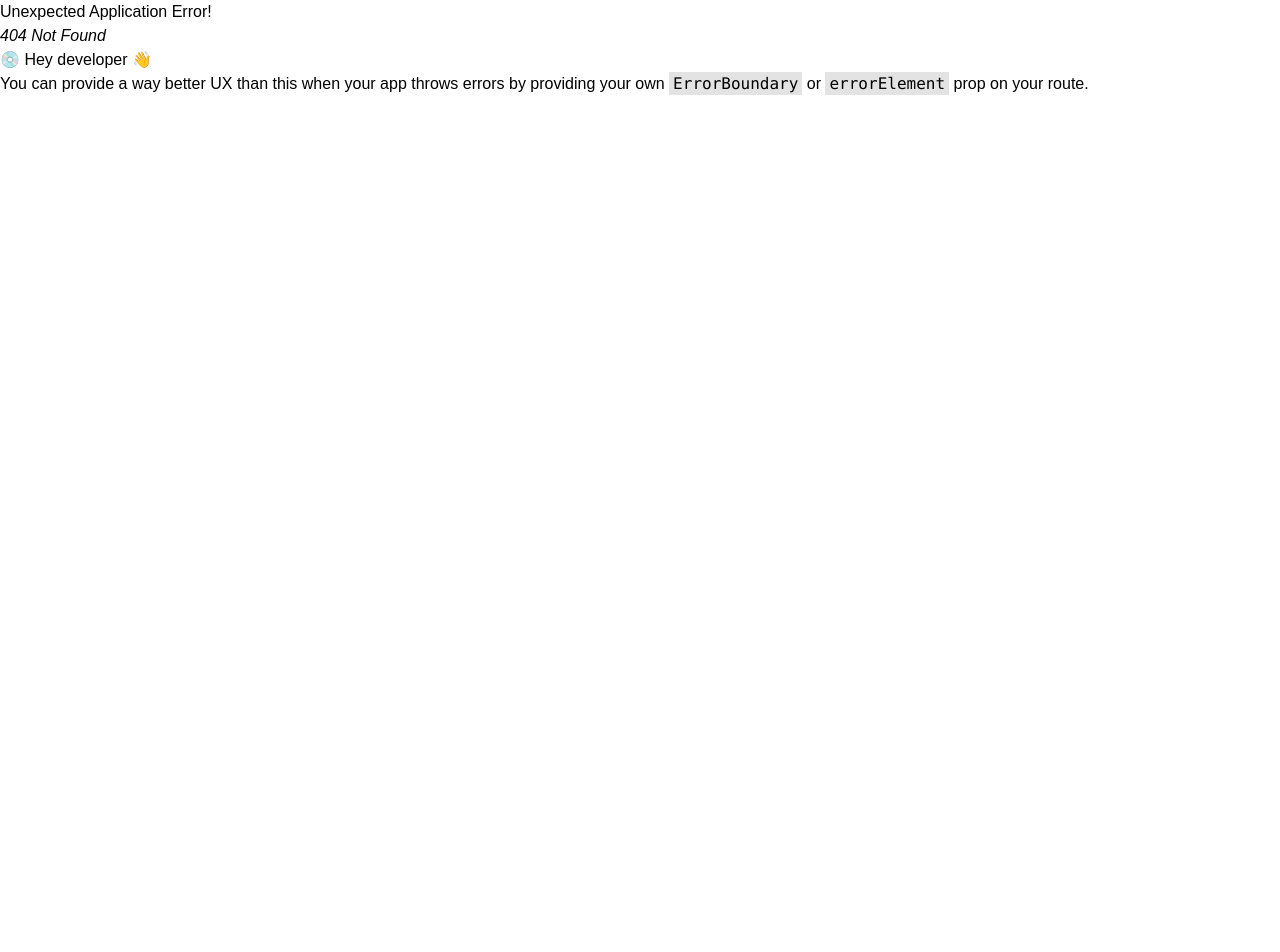
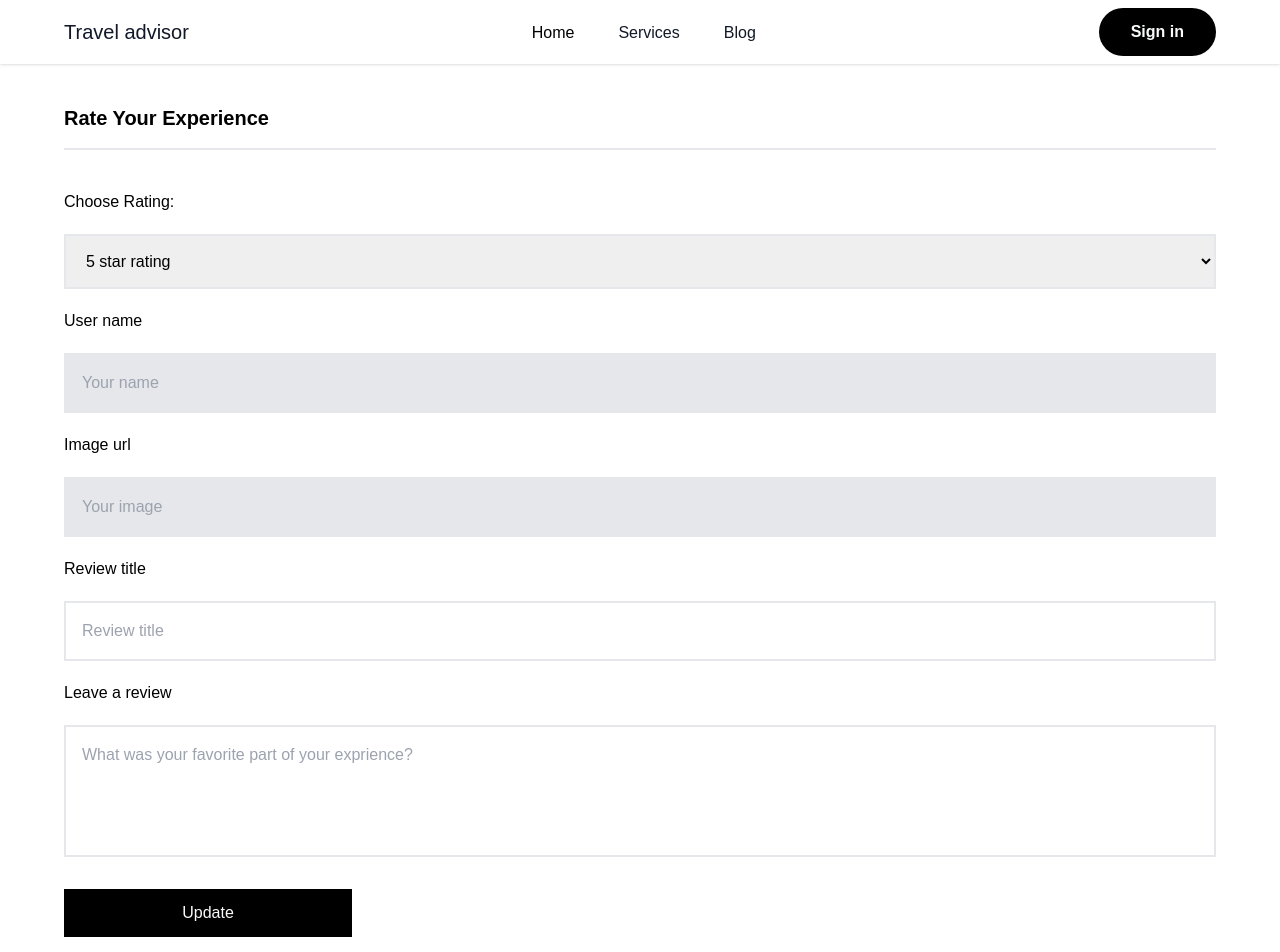
Before and after one commit to Kanon-Hosen/travel-buddy-client, a React (Create React App) app: page /editreview/1 in a window 1280 px wide. Before the commit this address had no page. Shown: the top 952 px of the page. Before the commit the page ends 800 px from the top, so only its background shows below. Built offline with nearby package versions, Linux system fonts and the light colour scheme; no server answers.

Commit message:
reverse review

```diff
--- a/src/MainRoute/MainRoute.js
+++ b/src/MainRoute/MainRoute.js
@@ -3,6 +3,7 @@ import { createBrowserRouter, RouterProvider } from 'react-router-dom';
 import AddService from '../pages/AddService';
 import Blog from '../pages/Blog';
 import DetailsServ from '../pages/DetailsServ';
+import EditReview from '../pages/EditReview';
 import Home from '../pages/Home';
 import Layout from '../pages/Layout';
 import Login from '../pages/Login';
@@ -41,6 +42,10 @@ const MainRoute = () => {
                     element:<WriteReview></WriteReview>
                 },
                 {
+                    path: '/editreview/:id',
+                    element:<EditReview></EditReview>
+                },
+                {
                     path: '/services/:id',
                     element:<DetailsServ></DetailsServ>
                 },
--- a/src/pages/DetailsServ.js
+++ b/src/pages/DetailsServ.js
@@ -3,7 +3,7 @@ import { useEffect } from "react";
 import { useAuthState } from "react-firebase-hooks/auth";
 import { BsHeart } from "react-icons/bs";
 import { FaRegCommentDots } from "react-icons/fa";
-import { useParams } from "react-router";
+import { useLocation, useParams } from "react-router";
 import { Link } from "react-router-dom";
 import { auth } from "../config/Firebase";
 
@@ -11,34 +11,53 @@ const DetailsServ = () => {
   const { id } = useParams();
   const [service, setService] = useState({});
   const [user, loading] = useAuthState(auth);
-  const username = user?.displayName?.replaceAll(' ', '')
-  console.log("🚀 ~ file: DetailsServ.js ~ line 15 ~ DetailsServ ~ username", username)
-  const [review, setReview] = useState([]);
+  const [reviews, setReview] = useState([]);
+  console.log("🚀 ~ file: DetailsServ.js ~ line 15 ~ DetailsServ ~ reviews", reviews)
+  const location = useLocation();
   useEffect(() => {
     fetch(`http://localhost:5000/review/${id}`)
-          .then(res => res.json())
-      .then(data=>setReview(data))
-  }, [id])
+      .then((res) => res.json())
+      .then((data) => setReview(data));
+  }, [id]);
 
   useEffect(() => {
     fetch(`http://localhost:5000/services/${id}`)
       .then((res) => res.json())
       .then((data) => setService(data));
   }, [id]);
-
+  const review = [...reviews].reverse();
+  console.log("🚀 ~ file: DetailsServ.js ~ line 17 ~ DetailsServ ~ review", review)
 
   // loader added
   if (loading) {
-    return <div className={`${loading ? 'visible' : 'hidden'} absolute top-16 left-0 z-50 flex items-center justify-center w-full h-screen bg-gray-900 bg-opacity-20`}>
-    <div role="status" className='z-50'>
-<svg className="inline z-50 mr-2 w-8 h-8 text-gray-200 animate-spin dark:text-gray-600 fill-green-500" viewBox="0 0 100 101" fill="none" xmlns="http://www.w3.org/2000/svg">
-<path d="M100 50.5908C100 78.2051 77.6142 100.591 50 100.591C22.3858 100.591 0 78.2051 0 50.5908C0 22.9766 22.3858 0.59082 50 0.59082C77.6142 0.59082 100 22.9766 100 50.5908ZM9.08144 50.5908C9.08144 73.1895 27.4013 91.5094 50 91.5094C72.5987 91.5094 90.9186 73.1895 90.9186 50.5908C90.9186 27.9921 72.5987 9.67226 50 9.67226C27.4013 9.67226 9.08144 27.9921 9.08144 50.5908Z" fill="currentColor"/>
-<path d="M93.9676 39.0409C96.393 38.4038 97.8624 35.9116 97.0079 33.5539C95.2932 28.8227 92.871 24.3692 89.8167 20.348C85.8452 15.1192 80.8826 10.7238 75.2124 7.41289C69.5422 4.10194 63.2754 1.94025 56.7698 1.05124C51.7666 0.367541 46.6976 0.446843 41.7345 1.27873C39.2613 1.69328 37.813 4.19778 38.4501 6.62326C39.0873 9.04874 41.5694 10.4717 44.0505 10.1071C47.8511 9.54855 51.7191 9.52689 55.5402 10.0491C60.8642 10.7766 65.9928 12.5457 70.6331 15.2552C75.2735 17.9648 79.3347 21.5619 82.5849 25.841C84.9175 28.9121 86.7997 32.2913 88.1811 35.8758C89.083 38.2158 91.5421 39.6781 93.9676 39.0409Z" fill="currentFill"/>
+    return (
+      <div
+        className={`${
+          loading ? "visible" : "hidden"
+        } absolute top-16 left-0 z-50 flex items-center justify-center w-full h-screen bg-gray-900 bg-opacity-20`}
+      >
+        <div role="status" className="z-50">
+          <svg
+            className="inline z-50 mr-2 w-8 h-8 text-gray-200 animate-spin dark:text-gray-600 fill-green-500"
+            viewBox="0 0 100 101"
+            fill="none"
+            xmlns="http://www.w3.org/2000/svg"
+          >
+            <path
+              d="M100 50.5908C100 78.2051 77.6142 100.591 50 100.591C22.3858 100.591 0 78.2051 0 50.5908C0 22.9766 22.3858 0.59082 50 0.59082C77.6142 0.59082 100 22.9766 100 50.5908ZM9.08144 50.5908C9.08144 73.1895 27.4013 91.5094 50 91.5094C72.5987 91.5094 90.9186 73.1895 90.9186 50.5908C90.9186 27.9921 72.5987 9.67226 50 9.67226C27.4013 9.67226 9.08144 27.9921 9.08144 50.5908Z"
+              fill="currentColor"
+            />
+            <path
+              d="M93.9676 39.0409C96.393 38.4038 97.8624 35.9116 97.0079 33.5539C95.2932 28.8227 92.871 24.3692 89.8167 20.348C85.8452 15.1192 80.8826 10.7238 75.2124 7.41289C69.5422 4.10194 63.2754 1.94025 56.7698 1.05124C51.7666 0.367541 46.6976 0.446843 41.7345 1.27873C39.2613 1.69328 37.813 4.19778 38.4501 6.62326C39.0873 9.04874 41.5694 10.4717 44.0505 10.1071C47.8511 9.54855 51.7191 9.52689 55.5402 10.0491C60.8642 10.7766 65.9928 12.5457 70.6331 15.2552C75.2735 17.9648 79.3347 21.5619 82.5849 25.841C84.9175 28.9121 86.7997 32.2913 88.1811 35.8758C89.083 38.2158 91.5421 39.6781 93.9676 39.0409Z"
+              fill="currentFill"
+            />
           </svg>
           <span className="sr-only">Loading...</span>
         </div>
       </div>
+    );
   }
+
   return (
     <div>
       <div className="flex gap-5 my-5 w-full justify-between">
@@ -50,17 +69,17 @@ const DetailsServ = () => {
           <div className="flex items-center gap-1 my-4">
             <div
               className={` ${
-                review[0]?._id  ? "bg-green-500" : "bg-transparent"
+                review[0]?._id ? "bg-green-500" : "bg-transparent"
               } w-5 h-5 rounded-full border-2 border-green-500 `}
             ></div>
             <div
               className={` ${
-                review[0]?._id  ? "bg-green-500" : "bg-transparent"
+                review[0]?._id ? "bg-green-500" : "bg-transparent"
               } w-5 h-5  rounded-full border-2 border-green-500 `}
             ></div>
             <div
               className={` ${
-                review[0]?._id  ? "bg-green-500" : "bg-transparent"
+                review[0]?._id ? "bg-green-500" : "bg-transparent"
               } w-5 h-5  rounded-full border-2 border-green-500`}
             ></div>
             <div
@@ -68,7 +87,9 @@ const DetailsServ = () => {
                 review[0]?._id ? "bg-green-500" : "bg-transparent"
               } w-5 h-5 rounded-full border-2 border-green-500`}
             ></div>
-            <div className="text-sm text-gray-600 font-semibold ml-2 underline">{review.length} review </div>
+            <div className="text-sm text-gray-600 font-semibold ml-2 underline">
+              {review.length} review{" "}
+            </div>
           </div>
           <p className="text-base my-5 text-gray-600">{service.des}</p>
           <p className="mt-3 -mb-1 text-gray-600">from</p>
@@ -84,74 +105,107 @@ const DetailsServ = () => {
 
       <div className="my-10">
         <div>
-          {
-            user ? <div>
+          {user ? (
+            <div>
               {
                 <div>
                   <h1 className="my-10 text-3xl font-semibold">Contribute</h1>
-              <Link to={`/${id}/writereview`} className="border-black border-2 px-5 py-4 rounded-full text-black font-semibold my-6 hover:bg-black hover:text-gray-50 transition-colors">Write a review</Link>
-                </div>
-                }
-            </div> :
-              <div className="">
-                <h1 className="text-3xl font-semibold my-4">You need to Sign in first</h1>
-                <Link to='/login' className="px-5 py-3 bg-black rounded-full text-gray-50 mt-5">Sign in</Link>
+                  <Link
+                    to={`/${id}/writereview`}
+                    className="border-black border-2 px-5 py-4 rounded-full text-black font-semibold my-6 hover:bg-black hover:text-gray-50 transition-colors"
+                  >
+                    Write a review
+                  </Link>
                 </div>
               }
             </div>
+          ) : (
+            <div className="">
+              <h1 className="text-3xl font-semibold my-4">
+                You need to Sign in first
+              </h1>
+              <Link
+                to="/login"
+                className="px-5 py-3 bg-black rounded-full text-gray-50 mt-5"
+              >
+                Sign in
+              </Link>
+            </div>
+          )}
+        </div>
         <h1 className="text-2xl font-bold my-10 border-b-2">Reviews</h1>
-        <div >
-          {
-            review[0]?._id ? <div className="flex flex-col gap-5">
-              {
-                review.map(r => {
+        <div>
+          {review[0]?._id ? (
+            <div className="flex flex-col gap-5">
+              {review.map((r) => {
                 const rating = parseInt(r.rating);
-                  console.log(rating)
+                console.log(rating);
                 return (
                   <div key={r._id} className="flex flex-col">
-                      <div className="flex gap-5">
-                        <div className="w-52 h-16 rounded-full">
-                        <img className="w-full ring-2 h-full rounded-full shadow" src={r?.image} alt="" />
+                    <div className="flex  gap-8">
+                      <div className="w-16 bg-gray-500 h-16 rounded-full">
+                        <img
+                          className="w-full object-cover ring-2 h-full rounded-full shadow"
+                          src={r?.image}
+                          alt=""
+                        />
                       </div>
-                        <div className="flex flex-col"><p className="text-base font-semibold">{r?.username}</p>
+                      <div className="flex flex-col w-4/5">
+                        <p className="text-base font-semibold">{r?.username}</p>
                         <div className="flex gap-1 mt-3">
-                        {
-                          [...Array(rating)].map((rating, i) => {
+                          {[...Array(rating)].map((rating, i) => {
                             return (
-                              <div key={i} className="w-5 h-5 rounded-full bg-green-500 flex  flex-col "></div>
-                            )
-                          })
-                            }
+                              <div
+                                key={i}
+                                className="w-5 h-5 rounded-full bg-green-500 flex  flex-col "
+                              ></div>
+                            );
+                          })}
                         </div>
                         <div className="my-6">
-                      <p className="text-base font-semibold ">{r.reviewTitle}</p>
+                          <p className="text-base font-semibold ">
+                            {r.reviewTitle}
+                          </p>
                           <p className="mt-4 text-sm ">{r.reviewDes}</p>
-                            {
-                              user?.displayName === r.username ? <div className="mt-6 flex items-center gap-7">
-                              <p className="font-semibold text-base hover:underline transition-colors cursor-pointer">Edit</p>
-                              <p className="font-semibold text-base hover:underline transition-colors cursor-pointer">Delete</p>
-                              </div> : <div className="flex items-center gap-8 text-2xl">
-                                  <button className=" font-bold text-xl text-black  mt-5 rounded-full"><BsHeart></BsHeart></button>
-                                  <button className=" font-bold text-xl text-black  mt-5 rounded-full"><FaRegCommentDots className="focus:bg-red-500"></FaRegCommentDots></button>
+                          {user?.displayName === r.username ? (
+                            <div className="mt-6 flex items-center gap-7">
+                              <Link to={`/editreview/${r._id}`} state={{from: location}} className="font-semibold text-base hover:underline transition-colors cursor-pointer">
+                                Edit
+                              </Link>
+                              <p className="font-semibold text-base hover:underline transition-colors cursor-pointer">
+                                Delete
+                              </p>
                             </div>
-                            }
+                          ) : (
+                            <div className="flex items-center gap-8 text-2xl">
+                              <button className=" font-bold text-xl text-black  mt-5 rounded-full">
+                                <BsHeart></BsHeart>
+                              </button>
+                              <button className=" font-bold text-xl text-black  mt-5 rounded-full">
+                                <FaRegCommentDots className="focus:bg-red-500"></FaRegCommentDots>
+                              </button>
+                            </div>
+                          )}
                         </div>
                       </div>
-
                     </div>
-
                   </div>
-                  )
-                })
-                }
-            </div> :
+                );
+              })}
+            </div>
+          ) : (
             <div className="text-center">
               <p className="text-3xl font-semibold my-4 mb-10">
                 No reviews yet. Be the first to share your thoughts!
               </p>
-                <Link to={`/${id}/writereview`} className="bg-black text-gray-50 px-5 py-3 rounded-full">Write a review</Link>
+              <Link
+                to={`/${id}/writereview`}
+                className="bg-black text-gray-50 px-5 py-3 rounded-full"
+              >
+                Write a review
+              </Link>
             </div>
-          }
+          )}
         </div>
       </div>
     </div>
--- /dev/null
+++ b/src/pages/EditReview.js
@@ -0,0 +1,115 @@
+import React from 'react';
+import { useState } from 'react';
+import { useEffect } from 'react';
+import { useAuthState } from 'react-firebase-hooks/auth';
+import { useNavigate, useParams } from 'react-router';
+import { auth } from '../config/Firebase';
+
+const EditReview = () => {
+    const { id } = useParams()
+    const [user] = useAuthState(auth)
+    const navigate = useNavigate();
+    const [review, setReview] = useState({});
+    const from = `/services/${review.reviewSerId}` || '/';
+
+    console.log("🚀 ~ file: EditReview.js ~ line 15 ~ EditReview ~ review", review)
+    useEffect(() => {
+        fetch(`http://localhost:5000/editreview/${id}`)
+            .then(res => res.json())
+        .then(data => setReview(data))
+    },[id])
+    const handleEdit = (e) => {
+        e.preventDefault();
+        const rating = e.target.rating.value;
+        const reviewDes = e.target.des.value;
+        const reviewTitle = e.target.title.value;
+        const username = e.target.name.value;
+        const image = e.target.image.value;
+        const review = {
+          rating,
+          username,
+          image,
+          reviewDes,
+          reviewTitle,
+        };
+
+        fetch(`http://localhost:5000/editreview/${id}`, {
+            method: "PATCH",
+            headers: {
+                "content-type": "application/json"
+            },
+            body:JSON.stringify(review)
+        })
+            .then(() => {
+                navigate(from)
+            console.log("update success")
+        })
+    }
+    return (
+        <div className="my-10">
+        <div className="my-10 border-b-2 ">
+          <h1 className="font-semibold text-xl my-4 ">Rate Your Experience</h1>
+        </div>
+        <form onSubmit={handleEdit} className="flex flex-col gap-5">
+          <label htmlFor="rating">Choose Rating:</label>
+
+          <select name="rating" className="p-4 border-2" required>
+            <option value="1">1 star rating</option>
+            <option value="2">2 star rating</option>
+            <option value="3">3 star rating</option>
+            <option value="4">4 star rating</option>
+            <option value="5" selected>
+              5 star rating
+            </option>
+          </select>
+          <label htmlFor="name">User name</label>
+          <input
+            required
+            type="text"
+            className="border-2 p-4 pointer-events-none bg-gray-200"
+            name="name"
+            placeholder="Your name"
+            defaultValue={user?.displayName}
+          />
+          <label htmlFor="image">Image url</label>
+          <input
+            required
+            type="text"
+            className="border-2 p-4 pointer-events-none bg-gray-200"
+            name="image"
+            placeholder="Your image"
+            defaultValue={user?.photoURL}
+          />
+          <label htmlFor="des">Review title</label>
+          <textarea
+                    required
+                    defaultValue={review.reviewTitle}
+            className="border-2 p-4 resize-none"
+            name="title"
+            id=""
+            cols="2"
+            rows="1"
+            placeholder="Review title"
+          ></textarea>
+          <label htmlFor="des">Leave a review</label>
+          <textarea
+                    required
+                    defaultValue={review.reviewDes}
+            className="border-2 p-4 resize-none"
+            name="des"
+            id=""
+            cols="4"
+            rows="4"
+            placeholder="What was your favorite part of your exprience?"
+          ></textarea>
+          <div className="w-72">
+            <button className="px-10 py-3 w-full mt-3 bg-black text-gray-50">
+              Update
+            </button>
+          </div>
+        </form>
+      </div>
+    );
+};
+
+export default EditReview;
```
Lines whose indentation alone changed are shown as unchanged.
